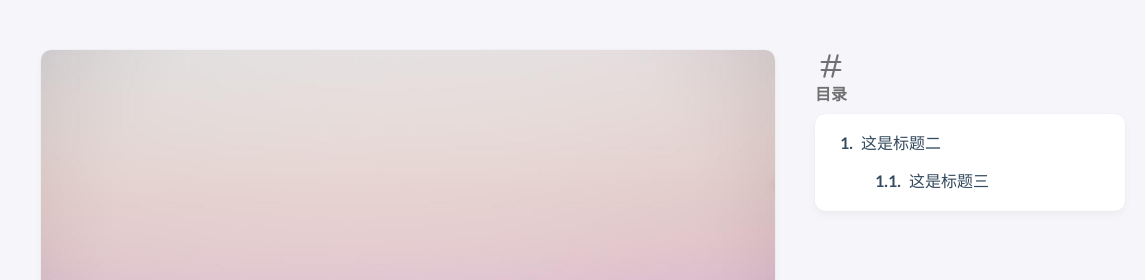
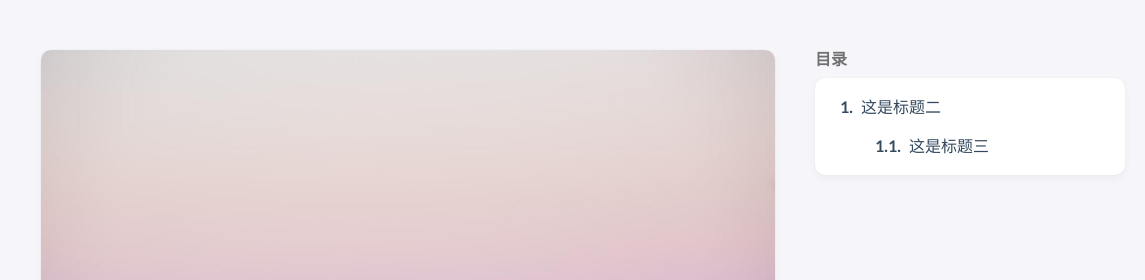
Before and after one commit to w2strive/w2strive.github.io, a plain HTML site: page p/myfirstblog/index.html in a window 1280 px wide. Shown: the top 280 px of the page, 135-1280 px from the left. Drawn offline with Linux system fonts and the light colour scheme; some packages are replaced by stand-ins of ours; a script that the page names is missing.

Commit message:
auto deploy w2strive/github.io@502f77ed95426a9e557efc1a632116f4612af55c

```diff
--- a/p/myfirstblog/index.html
+++ b/p/myfirstblog/index.html
@@ -219,18 +219,6 @@
 
 
     <section class="widget archives">
-        <div class="widget-icon">
-            <svg xmlns="http://www.w3.org/2000/svg" class="icon icon-tabler icon-tabler-hash" width="24" height="24" viewBox="0 0 24 24" stroke-width="2" stroke="currentColor" fill="none" stroke-linecap="round" stroke-linejoin="round">
-  <path stroke="none" d="M0 0h24v24H0z"/>
-  <line x1="5" y1="9" x2="19" y2="9" />
-  <line x1="5" y1="15" x2="19" y2="15" />
-  <line x1="11" y1="4" x2="7" y2="20" />
-  <line x1="17" y1="4" x2="13" y2="20" />
-</svg>
-
-
-
-        </div>
         <h2 class="widget-title section-title">目录</h2>
 
         <div class="widget--toc">
```
